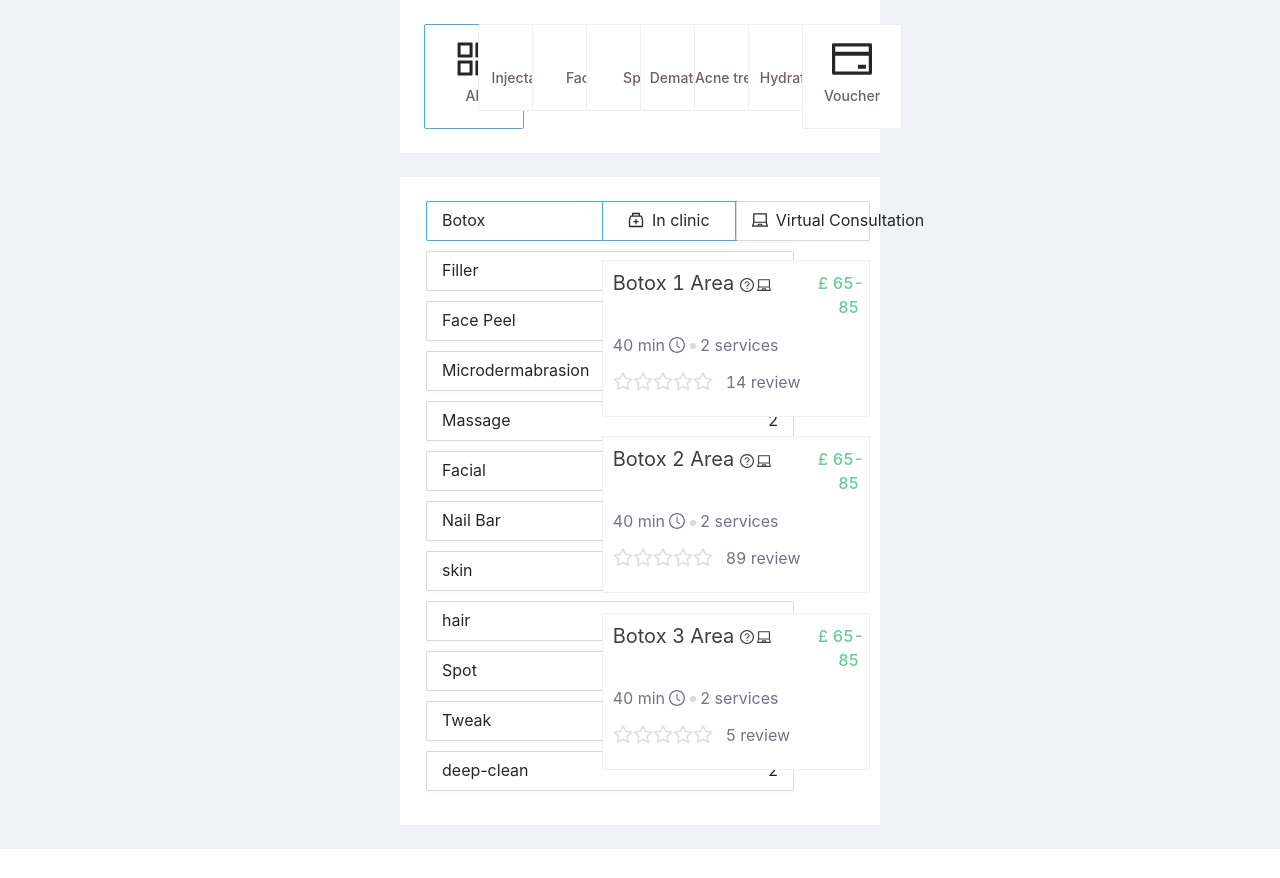
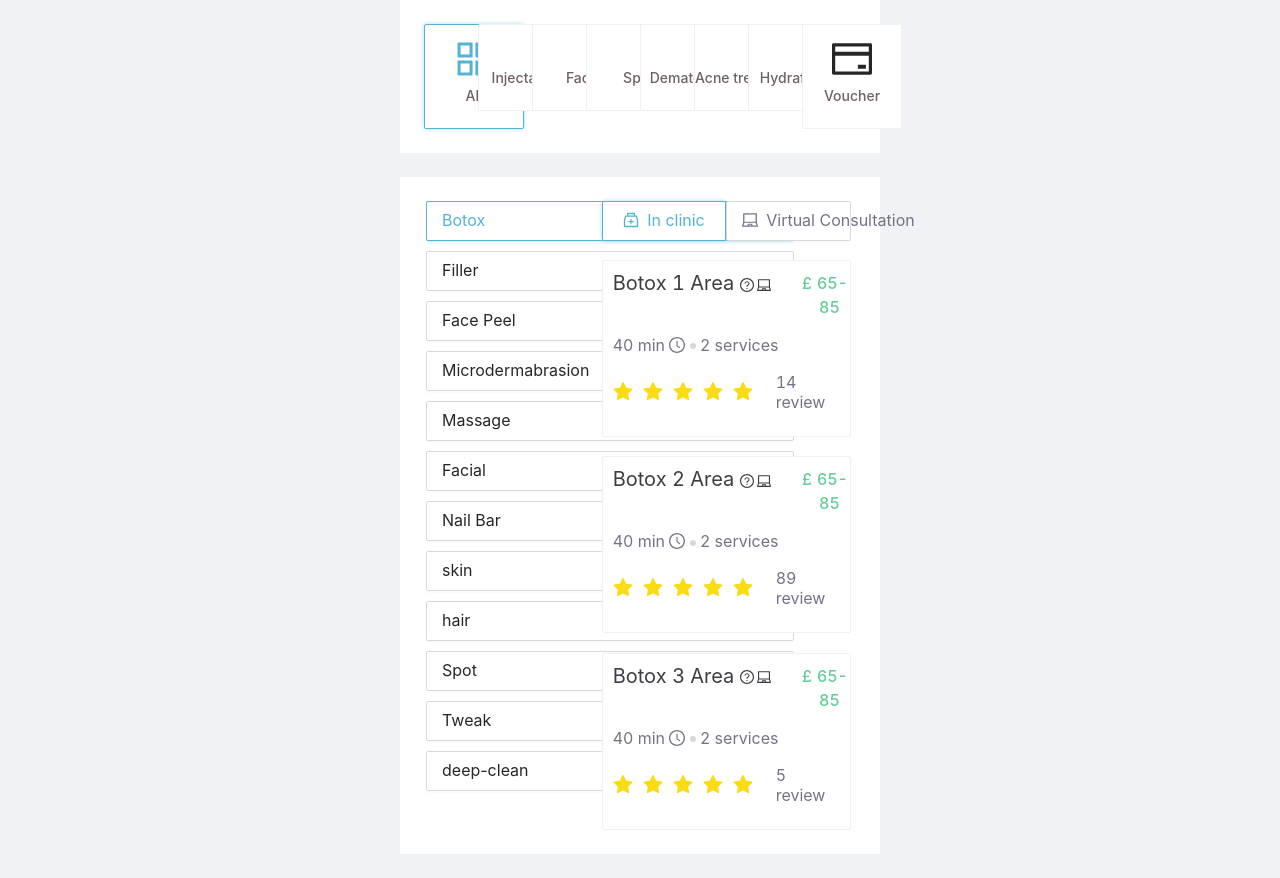
Before and after one commit to NikolaRistoski/online-booking, a React (Create React App) app: page / in a window 1280 px wide. Before the commit the page ends 849 px from the top, so only its background shows below. Built offline with nearby package versions, Linux system fonts and the light colour scheme; some icons are missing.

Commit message:
Styling, and functionaliting update

```diff
--- a/src/App.css
+++ b/src/App.css
@@ -30,7 +30,9 @@
   border: none !important;
 }
 .active-element{
-  border-color: #40a9ff !important;
+  border: 1px solid #54b2d3;
+  color: #54b2d3 !important;
+  box-shadow: 0 0 4px #a6dcef;
 }
 .on-hover:hover{
   border-color: #40a9ff;
--- a/src/App.js
+++ b/src/App.js
@@ -11,6 +11,7 @@ const { Content } = Layout;
 
 
 function App() {
+
   return (
 
     <Layout style={{ padding: "0 25rem" }}>
--- a/src/components/Consultation/consultation.component.jsx
+++ b/src/components/Consultation/consultation.component.jsx
@@ -78,14 +78,14 @@ const Consultation = ({ allData }) => {
                 {
                     isCategoryVirtualAvaliable ? <>
                         <Col span={12}>
-                            <Button type="secondary" icon={<MedicineBoxOutlined />} size="large" style={{ width: "100%" }} onClick={() => handleClinic()}
+                            <Button type="secondary" icon={<MedicineBoxOutlined />} size="large" style={{ width: "100%", color: '#737387' }} onClick={() => handleClinic()}
                                 className={isClinic ? 'active-element' : ''}
                             >
                                 In clinic
                             </Button>
                         </Col>
                         <Col span={12}>
-                            <Button type="secondary" icon={<LaptopOutlined />} size="large" style={{ width: "100%" }} onClick={() => handleOnline()}
+                            <Button type="secondary" icon={<LaptopOutlined />} size="large" style={{ width: "100%", color: '#737387' }} onClick={() => handleOnline()}
                                 className={isOnline ? 'active-element' : ''}
 
                             >
--- a/src/components/ConsultationCard/ConsultationCard.component.jsx
+++ b/src/components/ConsultationCard/ConsultationCard.component.jsx
@@ -1,30 +1,52 @@
-import { QuestionCircleOutlined, ClockCircleOutlined, LaptopOutlined, StarOutlined } from "@ant-design/icons";
+import { QuestionCircleOutlined, ClockCircleOutlined, LaptopOutlined, StarFilled } from "@ant-design/icons";
 import { Badge, Row, Col } from "antd";
 import { Card } from 'antd';
+import { useState, useEffect } from "react";
+
+import SelectedButton from '../SelectedButton/selectedButton.component'
 
 
 const CounsultationCard = ({ name, price, time, rating, review }) => {
+    // Store for selected subCategori Id and rendering button
+    const [selectedSubCategory, setSelectedSubCategory] = useState([]);
+
+    // Remove white space from string
+    const elementId = name.replace(/ /g, "");
+
+
     return (
-        <Card style={{width:"100%", marginTop:"1.2rem", padding:'10px'}} hoverable className="on-hover">
+        <Card id={elementId} style={{ width: "100%", marginTop: "1.2rem", padding: '10px' }} hoverable className="on-hover"
+            onClick={() => {
+                // if card is already selected remove button and if not add button selected
+                selectedSubCategory === name.replace(/ /g, "") ? setSelectedSubCategory('') : setSelectedSubCategory(elementId)
+            }}
+        >
             <Row>
                 <Col span={20}>
-                    <p className="card-name">{name} <span style={{fontSize:"14px"}}><QuestionCircleOutlined /> <LaptopOutlined /></span></p>
+                    <p className="card-name">{name} <span style={{ fontSize: "14px" }}><QuestionCircleOutlined /> <LaptopOutlined /></span></p>
                 </Col>
                 <Col span={4}>
-                    <p className="price"><span style={{marginRight:"5px"}}>&#163;</span>{price}</p>
+                    <p className="price"><span style={{ marginRight: "5px" }}>&#163;</span>{price}</p>
                 </Col>
                 <Col span={24}>
                     <p className="time">{time} min <ClockCircleOutlined />  <Badge status="default" /> 2 services</p>
                 </Col>
-                <Col span={24}>
-                    <p style={{display:'flex'}}>
+
+                <Col span={18}>
+                    <p style={{ display: 'flex' }}>
                         {Array(rating)
                             .fill()
                             .map((_, i) => (
-                                <StarOutlined key={i} style={{fontSize:"20px", color:'#dedede'}}/>
+                                <StarFilled key={i} style={{ fontSize: "20px", color: '#fadb14', marginRight: "10px" }} />
                             ))}  <span className="review-span">{review} review</span>
                     </p>
                 </Col>
+                {
+                    selectedSubCategory === name.replace(/ /g, "") ? <><Col span={6}>
+                        <SelectedButton />
+                    </Col></> : ''
+                }
+
             </Row>
         </Card>
 
--- a/src/components/List/scroolList.component.jsx
+++ b/src/components/List/scroolList.component.jsx
@@ -7,6 +7,7 @@ import Consultation from '../Consultation/consultation.component';
 import { useState, useEffect } from 'react';
 
 const ScroolList = ({ data }) => {
+
     const [allData, setAllData] = useState([])
 
     const [selectedCategory, setSelectedCategory] = useState('')
@@ -36,7 +37,7 @@ const ScroolList = ({ data }) => {
 
     return (
         <>
-            <Row>
+            <Row >
                 <Col span={10}>
                     <div
                         id="scrollableDiv"
@@ -76,7 +77,8 @@ const ScroolList = ({ data }) => {
                         </InfiniteScroll>
                     </div>
                 </Col>
-                <Col span={14}>
+
+                <Col span={13}>
                     <Consultation allData={allData} />
                 </Col>
             </Row>
--- a/src/components/MasterCategory/master.component.jsx
+++ b/src/components/MasterCategory/master.component.jsx
@@ -25,6 +25,7 @@ const styleTwo = {
     margin: '24px auto',
     background: '#ffffff',
 }
+
 
 
 const MasterCategory = () => {
--- /dev/null
+++ b/src/components/SelectedButton/selectedButton.component.jsx
@@ -0,0 +1,14 @@
+import { Button } from 'antd';
+import { CheckCircleOutlined } from '@ant-design/icons';
+
+const SelectedButton = () => {
+    return (
+        <Button type="primary" icon={<CheckCircleOutlined />} size='large' style={{
+            background:"#54b2d3"
+        }}>
+            Selected
+        </Button>
+    )
+}
+
+export default SelectedButton;
--- a/src/store/dataStore.js
+++ /dev/null
@@ -1,6 +0,0 @@
-import { atom } from "recoil";
-
- export const dataStore = atom({
-    key: 'dataStore',
-    default: [],
-  });
```
